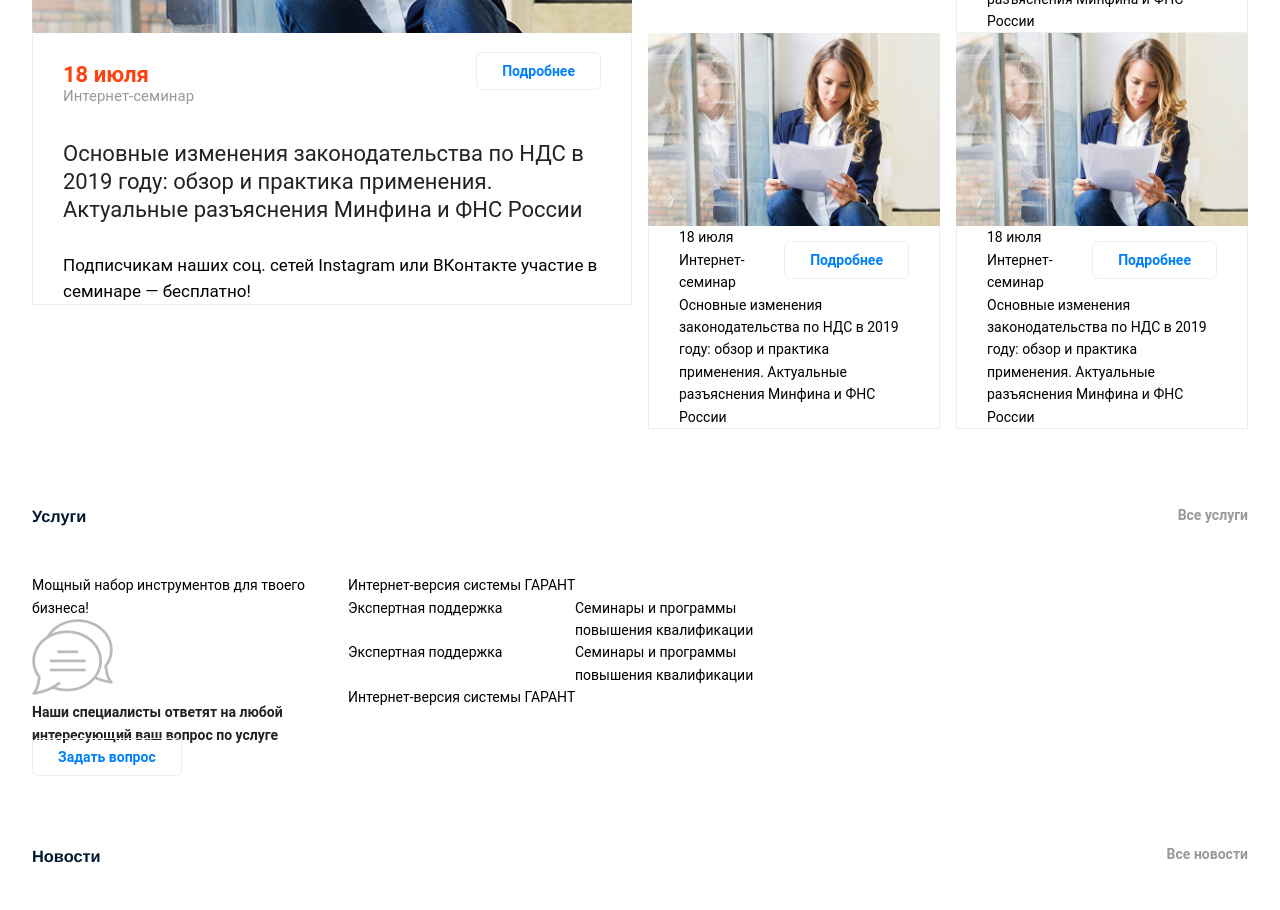
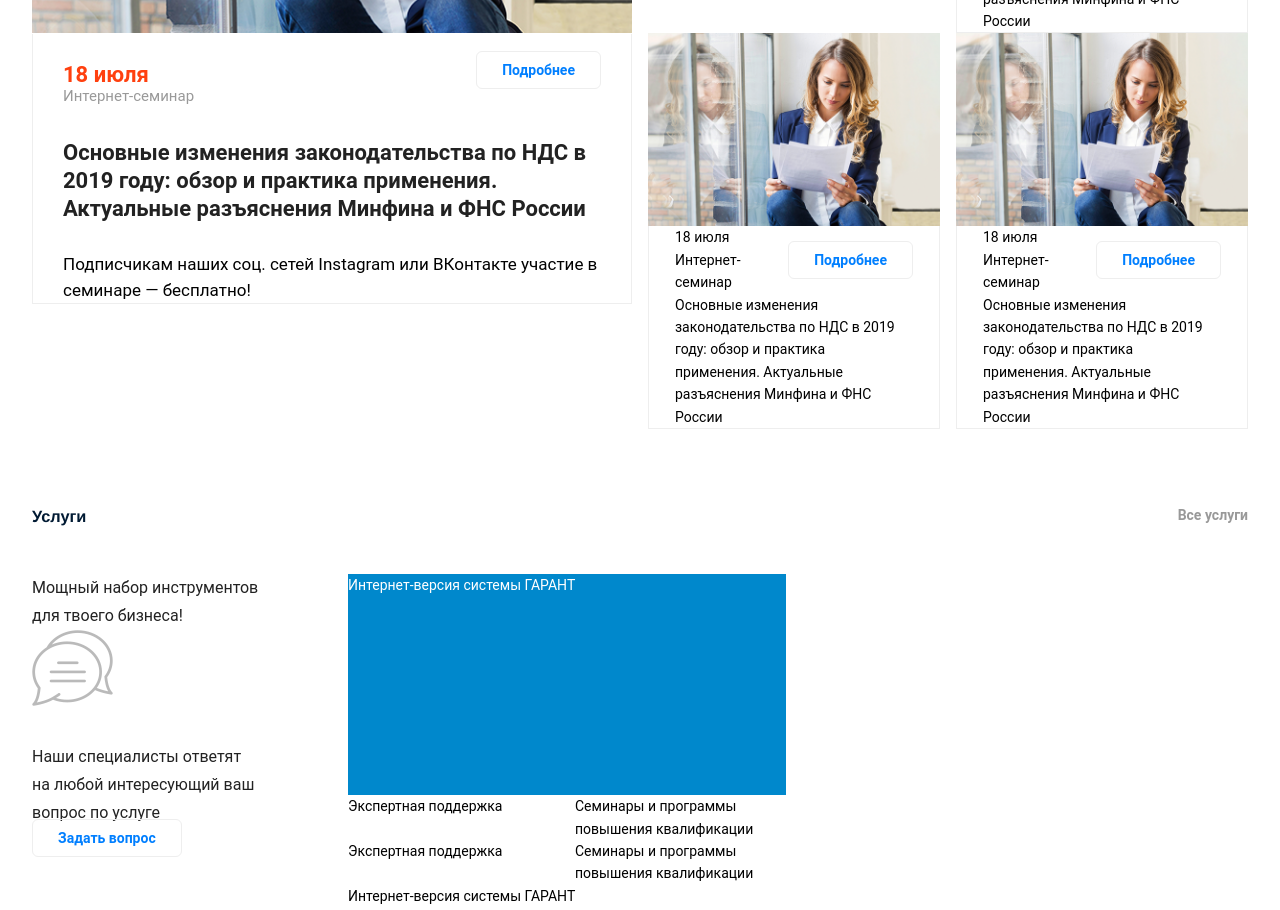
Before and after one commit to zemskovs/garant, a plain HTML site: page index.html in a window 1280 px wide. Shown: the part 1340-2250 px from the top of the page. Drawn offline with Linux system fonts and the light colour scheme.

Commit message:
services

```diff
--- a/css/style.css
+++ b/css/style.css
@@ -114,11 +114,18 @@ img {
     justify-content: space-between;
 }
 
+.big .block-description {
+    border: 1px solid #eeeeee;
+    border-top: 0;
+    margin-top: -6px;
+    padding: 0 30px;
+}
+
 .block-description {
     border: 1px solid #eeeeee;
     border-top: 0;
     margin-top: -6px;
-    padding: 0 30px;
+    padding: 0 26px;
 }
 
 .pre-main {
@@ -131,6 +138,13 @@ img {
 
 .big .pre-main {
     margin-bottom: 32px;
+}
+
+.pre-main-date .date  {
+    color: #ff400f;
+    font-size: 20px;
+    font-weight: 700px;
+    line-height: 21.77px;
 }
 
 .big .pre-main-date .date {
@@ -157,3 +171,22 @@ img {
     font-size: 17px;
     line-height: 26px;
 }
+
+.qusten-block-text {
+    font-size: 16px;
+    color: #222222;
+    line-height: 28.03px;
+    width: 227px;
+    font-weight: 400;
+}
+
+.quisten-block-img {
+    margin-bottom: 30px;
+}
+
+.services-big-block{
+    background-color: #0088cc;
+    width: 100%;
+    height: 221px;
+    color: #ffffff;
+}
--- a/index.html
+++ b/index.html
@@ -101,7 +101,7 @@
                             </div>
                         </div>
                         <div class="main">
-                            <div class="block-header">
+                            <div class="block-header text-lg-bold">
                                 Основные изменения законодательства по НДС
                                 в 2019 году: обзор и практика применения.
                                 Актуальные разъяснения Минфина и ФНС России
@@ -223,7 +223,7 @@
                         Мощный набор инструментов
                         для твоего бизнеса!
                     </div>
-                    <img src="img/chat.png" alt="" srcset="">
+                    <img src="img/chat.png" alt="Чат" class="quisten-block-img">
                     <div class="qusten-block-text text-bold">
                         Наши специалисты ответят
                         на любой интересующий ваш
@@ -233,8 +233,9 @@
                 </div>
             </div>
             <div class="col-lg-9">
+
                 <div class="col-lg-6">
-                    <div class="text-block">Интернет-версия системы ГАРАНТ</div>
+                    <div class="services-big-block">Интернет-версия системы ГАРАНТ</div>
                     <div class="row">
                         <div class="col-lg-6">
                             Экспертная
```
